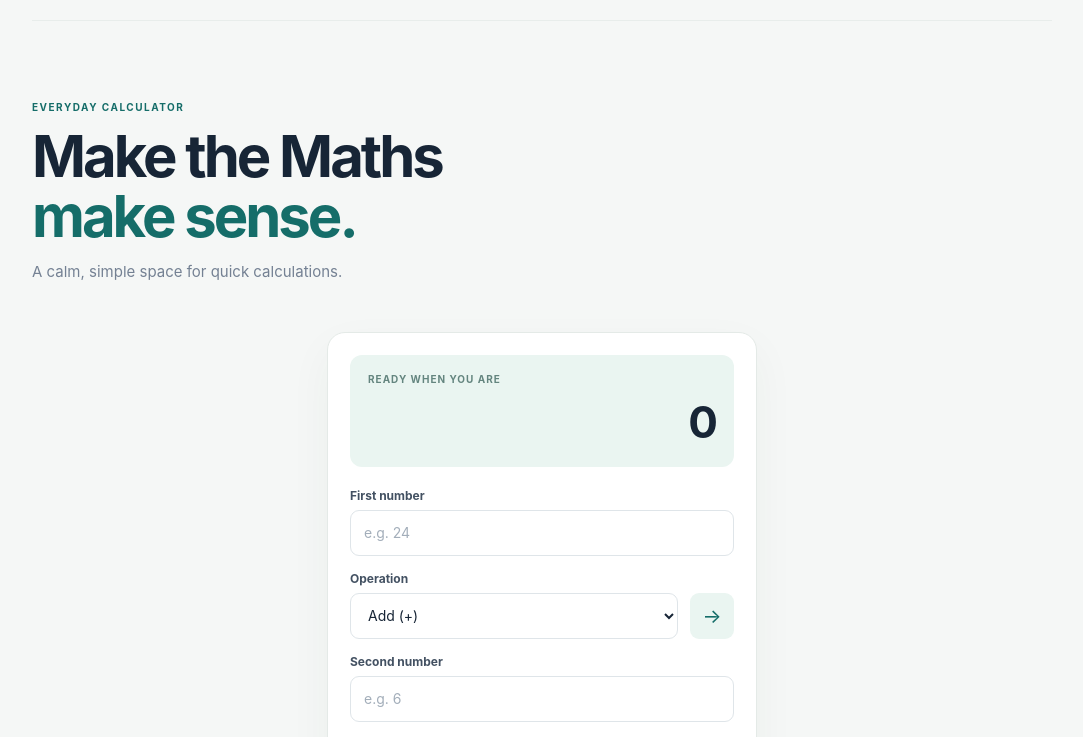
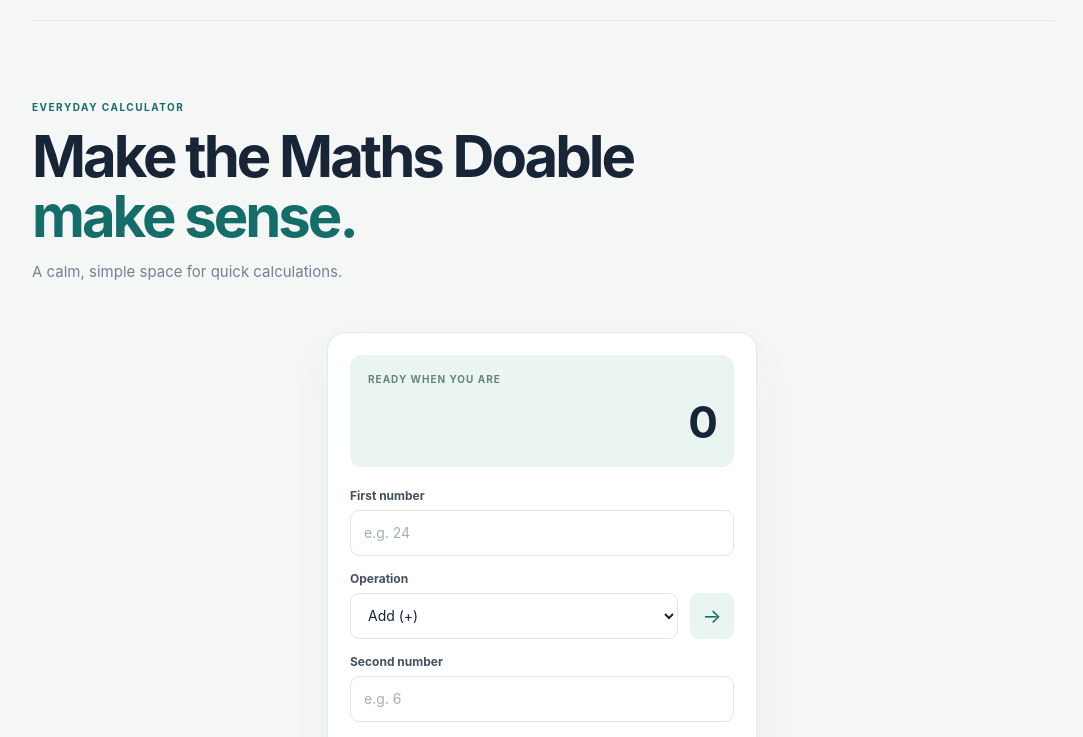
Before and after one commit to suryaraoparth35/calculator-cicd, a website: page public/index.html in a window 1280 px wide. Shown: the part 55-792 px from the top of the page, without its empty margins (98-1181 px from the left). Drawn offline with Linux system fonts and the light colour scheme.

Commit message:
Update header title in index.html

```diff
--- a/public/index.html
+++ b/public/index.html
@@ -18,7 +18,7 @@
 
     <section class="hero" aria-labelledby="page-title">
       <p class="eyebrow">EVERYDAY CALCULATOR</p>
-      <h1 id="page-title">Make the Maths<br><span>make sense.</span></h1>
+      <h1 id="page-title">Make the Maths Doable<br><span>make sense.</span></h1>
       <p class="intro">A calm, simple space for quick calculations.</p>
     </section>
 
```
